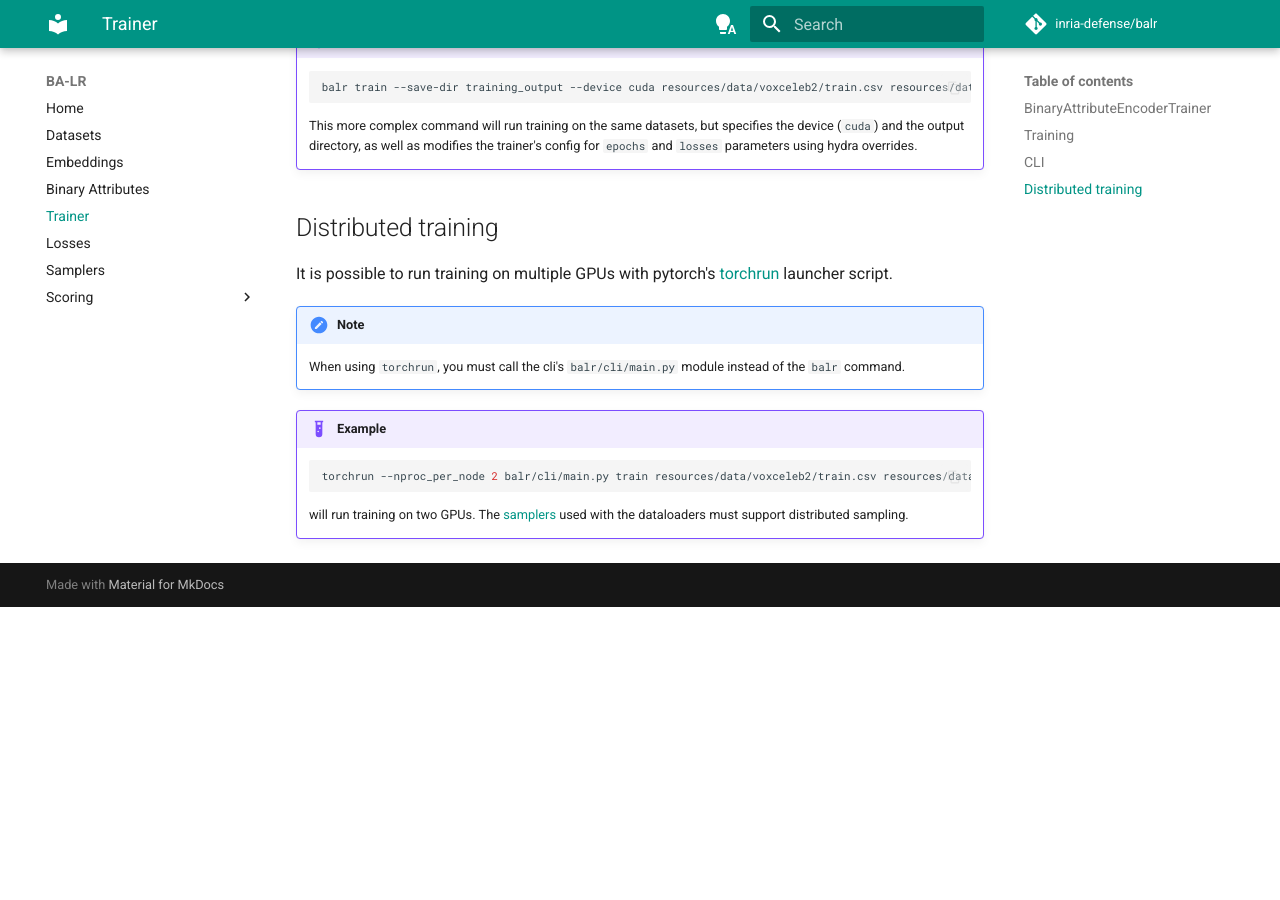
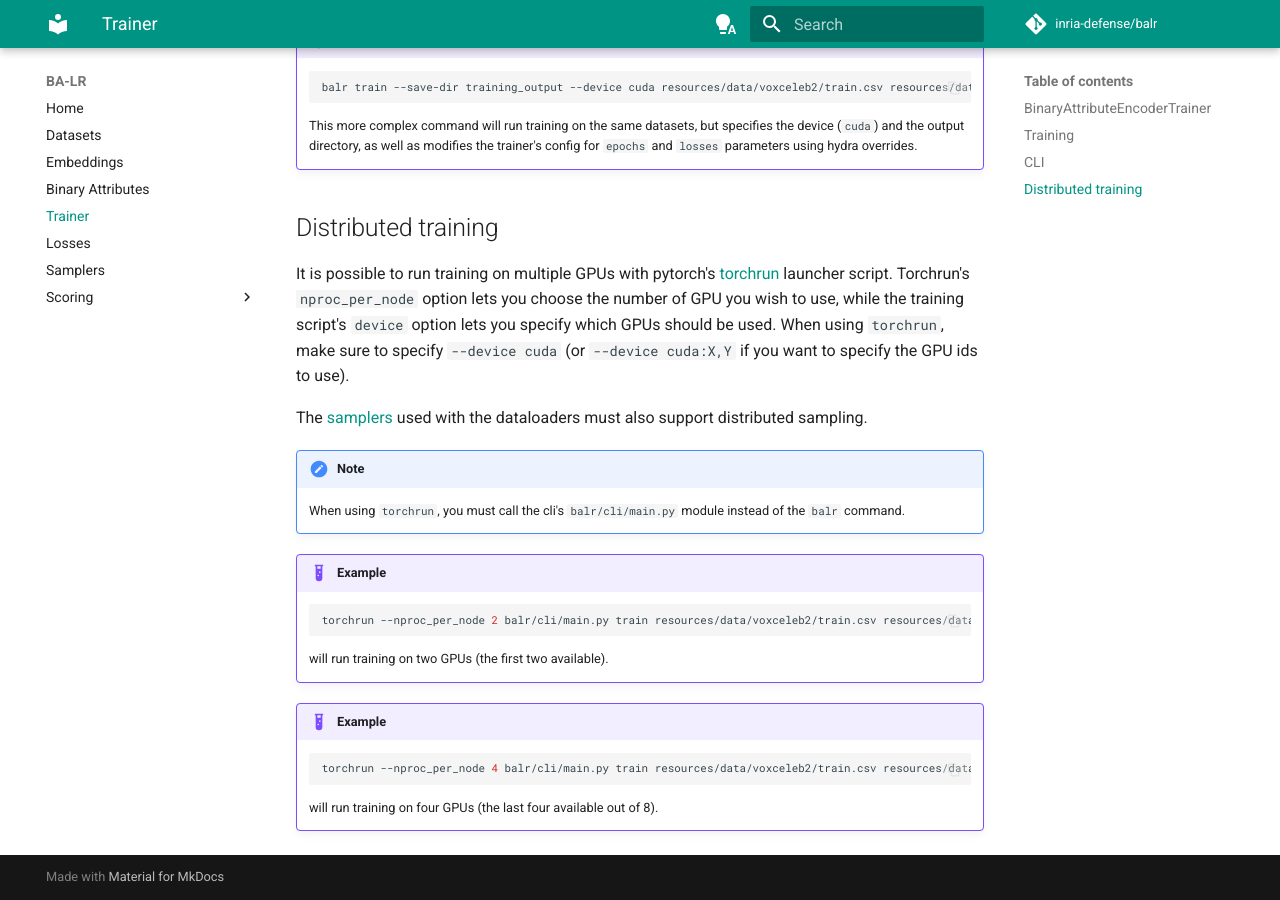
Before and after one commit to inria-defense/balr, an MkDocs documentation site: the page built from docs/trainer.md, in a window 1280 px wide and 900 px high, scrolled down 2167 px. Built offline with MkDocs 1.6.1 and Material for MkDocs 9.7.7, drawn with Linux system fonts in a browser that asks for light colours; nearby versions of some CDN libraries; library files that are not in the unit come from our copies; comment, search, counter and statistics services are not loaded; before the commit the page ends 2774 px from its top, so only the background shows below that.

Commit message:
update docs

````diff
--- a/docs/trainer.md
+++ b/docs/trainer.md
@@ -71,7 +71,6 @@ The BA-LR cli provides a `train` command to train a `BinaryAttributeEncoder` usi
 
     will train a `BinaryAttributeAutoEncoder` model on the `voxceleb2/train.csv` dataset and use the `voxceleb2/test.csv` dataset for validation. Results will be saved by default to the `./runs/train` directory. Training will run by default on the `cpu` device.
 
-
 !!! example
 
     ```bash
@@ -80,10 +79,11 @@ The BA-LR cli provides a `train` command to train a `BinaryAttributeEncoder` usi
 
     This more complex command will run training on the same datasets, but specifies the device (`cuda`) and the output directory, as well as modifies the trainer's config for `epochs` and `losses` parameters using hydra overrides.
 
-
 ## Distributed training
 
-It is possible to run training on multiple GPUs with pytorch's [torchrun](https://pytorch.org/docs/stable/elastic/run.html) launcher script.
+It is possible to run training on multiple GPUs with pytorch's [torchrun](https://pytorch.org/docs/stable/elastic/run.html) launcher script. Torchrun's `nproc_per_node` option lets you choose the number of GPU you wish to use, while the training script's `device` option lets you specify which GPUs should be used. When using `torchrun`, make sure to specify `--device cuda` (or `--device cuda:X,Y` if you want to specify the GPU ids to use).
+
+The [samplers](./samplers.md) used with the dataloaders must also support distributed sampling.
 
 !!! note
 
@@ -92,7 +92,16 @@ It is possible to run training on multiple GPUs with pytorch's [torchrun](https:
 !!! example
 
     ```bash
-    torchrun --nproc_per_node 2 balr/cli/main.py train resources/data/voxceleb2/train.csv resources/data/voxceleb2/test.csv --device cuda:0,1
+    torchrun --nproc_per_node 2 balr/cli/main.py train resources/data/voxceleb2/train.csv resources/data/voxceleb2/test.csv --device cuda
     ```
 
-    will run training on two GPUs. The [samplers](./samplers.md) used with the dataloaders must support distributed sampling.
+    will run training on two GPUs (the first two available).
+
+
+!!! example
+
+    ```bash
+    torchrun --nproc_per_node 4 balr/cli/main.py train resources/data/voxceleb2/train.csv resources/data/voxceleb2/test.csv --device cuda:4,5,6,7
+    ```
+
+    will run training on four GPUs (the last four available out of 8).
````
Also changed, not shown: docs/configuration.md (added, +99 -0 lines), docs/datasets.md (+4 -0 lines).
